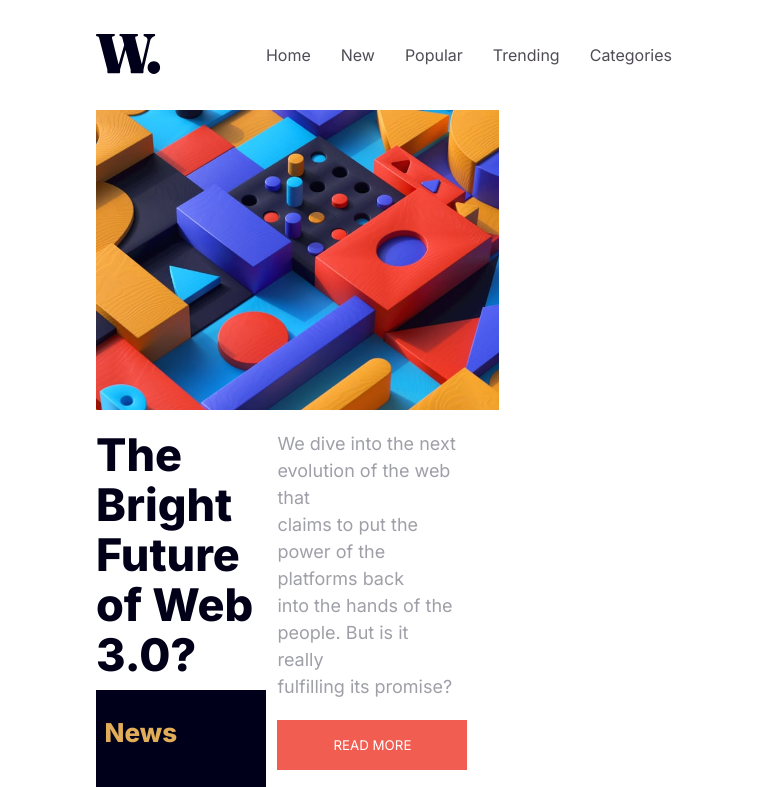
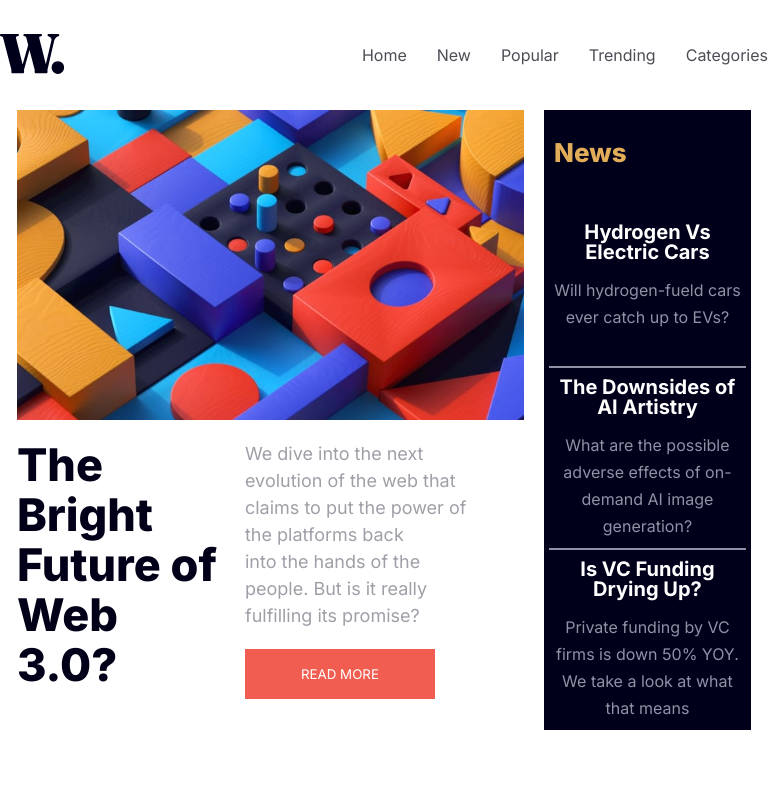
Before and after one commit to sabam23/news-homepage, an Angular app: page / in a window 768 px wide. Shown: the top 787 px of the page. Built offline with nearby package versions, Linux system fonts and the light colour scheme.

Commit message:
resolve responsive layout

```diff
--- a/package.json
+++ b/package.json
@@ -6,9 +6,7 @@
     "start": "ng serve",
     "build": "ng build",
     "watch": "ng build --watch --configuration development",
-    "test": "ng test",
-    "build:prod": "ng build --configuration production --base-href https://sabam23.github.io/news-homepage/",
-    "test:headless": "ng test --watch=false --browsers=ChromeHeadless"
+    "test": "ng test"
   },
   "private": true,
   "dependencies": {
--- a/src/app/dashboard/dashboard.component.scss
+++ b/src/app/dashboard/dashboard.component.scss
@@ -3,20 +3,27 @@
    max-width: 1200px;
    display: flex;
    flex-wrap: wrap;
+   width: 100%;
 }
 
-@media only screen and (max-width: 600px)  {
+@media only screen and (max-width: 655px)    {
     :host {
-        width: 92%;
         flex-direction: column;
         justify-content: center;
         align-items: center;
     }
 }
-@media only screen and (min-width: 600px)  {
+@media only screen and (min-width: 1200px)  {
     :host {
-        width: 75%;
         flex-direction: row;
         column-gap: 30px;
     }
 }
+
+@media only screen and (min-width: 655px) and (max-width:1200px) {
+    :host {
+        flex-direction: row;
+        column-gap: 20px;
+        justify-content: center;
+    }
+}
--- a/src/app/main-news-page/main-news-page.component.scss
+++ b/src/app/main-news-page/main-news-page.component.scss
@@ -1,9 +1,7 @@
 .main-container {
     min-height: 500px;
-    max-height: 580px;
     display: flex;
     row-gap: 20px;
-    max-width: 1170px;
 
     & .title {
         font-family: 'Inter', sans-serif;
@@ -30,24 +28,21 @@
         margin-bottom: 50px;
 
         &:hover {
-            background-color: #f77063;
+            background-color: #000019;
         }
     }
 
     & > .image {
         width: 100%;
-        height: 300px;
-        max-width: 1170px;
         background-size: cover;
         background-repeat: no-repeat;
     }
 }
 
-@media only screen and (max-width: 600px)  {
+@media only screen and (max-width: 655px)   {
     .main-container {
         flex-direction: column;
         margin: auto;
-        width: 100%;
     }
 
     .title {
@@ -56,8 +51,12 @@
     }
 
     .image {
-        height: auto;
+        height: 340px;
         background-image: url("../../assets/image-web-3-mobile.jpg");
+    }
+
+    :host {
+        width: 92%;
     }
 }
 
@@ -83,15 +82,20 @@
     }
 
     .image {
-        height: 200px;
+        height: 320px;
         background-image: url("../../assets/image-web-3-desktop.jpg");
     }
 }
 
-@media only screen and (min-width: 1300px) and (max-width:1500px) {
+@media only screen and (min-width: 1200px) and (max-width:1500px) {
     .main-container {
-        width: 84%;
+        flex-direction: row;
+        width: 100%;
         flex-wrap: wrap;
+    }
+
+    :host {
+        width: 68%;
     }
 
     .title {
@@ -110,15 +114,20 @@
     }
 
     .image {
-        height: 200px;
+        height: 320px;
         background-image: url("../../assets/image-web-3-mobile.jpg");
     }
 }
 
-@media only screen and (min-width: 600px) and (max-width:1300px) {
+@media only screen and (min-width: 655px) and (max-width:1200px) {
     .main-container {
-        width: 70%;
+        width: 100%;
         flex-wrap: wrap;
+        flex-direction: row;
+    }
+
+    :host {
+        width: 66%;
     }
 
     .title {
@@ -138,7 +147,7 @@
     }
 
     .image {
-        height: 200px;
+        height: 310px;
         background-image: url("../../assets/image-web-3-mobile.jpg");
     }
 }
--- a/src/app/nav-bar/nav-bar.component.scss
+++ b/src/app/nav-bar/nav-bar.component.scss
@@ -15,7 +15,7 @@
     }
 }
 
-@media only screen and (max-width: 600px)  {
+@media only screen and (max-width: 655px){
     .nav-bar {
         width: 92%;
         justify-content: space-between;
@@ -73,7 +73,7 @@
     }
 }
 
-@media only screen and (min-width: 600px) {
+@media only screen and (min-width: 655px) {
     .menu-icon {
         display: none;
     }
@@ -82,7 +82,6 @@
     }
 
     .nav-bar {
-        width: 75%;
         max-width: 1200px;
         justify-content: space-between;
 
--- a/src/app/news/news.component.scss
+++ b/src/app/news/news.component.scss
@@ -1,9 +1,9 @@
 .news {
   display: flex;
   flex-direction: column;
-    height: 470px;
+  min-height: 490px;
   background-color: #00001a;
-    font-family: 'Inter', sans-serif;
+  font-family: "Inter", sans-serif;
   padding-top: 30px;
 
   &-title {
@@ -24,9 +24,14 @@
     flex-direction: column;
     justify-content: center;
     align-items: flex-start;
+    cursor: pointer;
 
     &:not(#first) {
       border-top: 2px solid #9091a5;
+    }
+
+    &:hover .news-tab-title {
+      color: #eab467;
     }
 
     &-title {
@@ -44,20 +49,44 @@
   }
 }
 
-@media only screen and (max-width: 600px) {
+@media only screen and (max-width: 655px) {
   :host {
     padding: 20px;
-    }
-    .news {
-        width: 400px;
+    width: 92%;
   }
 }
 
-@media only screen and (min-width: 600px) {
+@media only screen and (min-width: 1200px) {
   .news {
     width: 100%;
+    height: 490px;
   }
+
   :host {
     width: 29.5%;
   }
 }
+
+@media only screen and (min-width: 655px) and (max-width: 1200px) {
+  .news {
+    width: 100%;
+    height: auto;
+
+    &-tab {
+      text-align: center;
+      width: 95%;
+
+      &-title {
+        font-size: 20px;
+      }
+
+      &-content {
+        font-size: 16px;
+      }
+    }
+  }
+
+  :host {
+    width: 27%;
+  }
+}
```
Also changed, not shown: 2 other files (tests, documents, lock files or other folders). Lines whose indentation alone changed are shown as unchanged.
